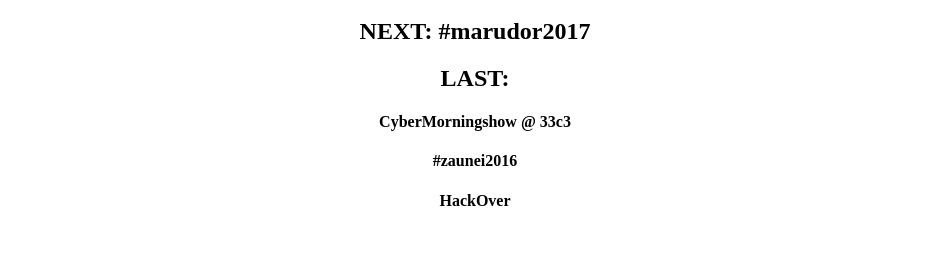
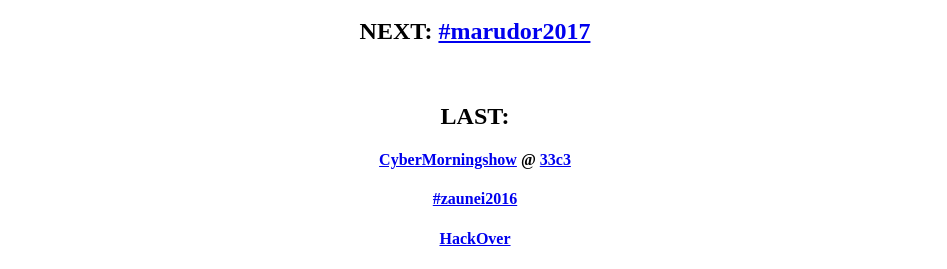
Before and after one commit to TundTEskalation/eskalation.rocks, a plain HTML site: page index.html in a window 1280 px wide. Shown: the part 614-883 px from the top of the page, without its empty margins (165-1112 px from the left). Before the commit the page ends 845 px from the top, so only its background shows below. Drawn offline with Linux system fonts and the light colour scheme.

Commit message:
minor changes @ index.html

```diff
--- a/index.html
+++ b/index.html
@@ -5,11 +5,11 @@
 		<br><br>
 		<img width="65%" height="65%" alt="Logo" src="logo.svg"></img>
 		<br>
-<h2>NEXT: #marudor2017</h2>
-
+		<h2>NEXT: <a href="https://marudor2017.space">#marudor2017</a></h2>
+		<br>
 		<h2>LAST:</h2>
-<h4>CyberMorningshow @ 33c3</h4>
-<h4>#zaunei2016</h4>
-<h4>HackOver</h4>
+		<h4><a href="https://cybermorning.show">CyberMorningshow</a> @ <a href="https://events.ccc.de/congress/2016">33c3</a></h4>
+		<h4><a href="https://zaunei2016.de">#zaunei2016</a></h4>
+		<h4><a href="https://hackover.de">HackOver</a></h4>
 	</center>
 </html>
```
Lines whose indentation alone changed are shown as unchanged.
